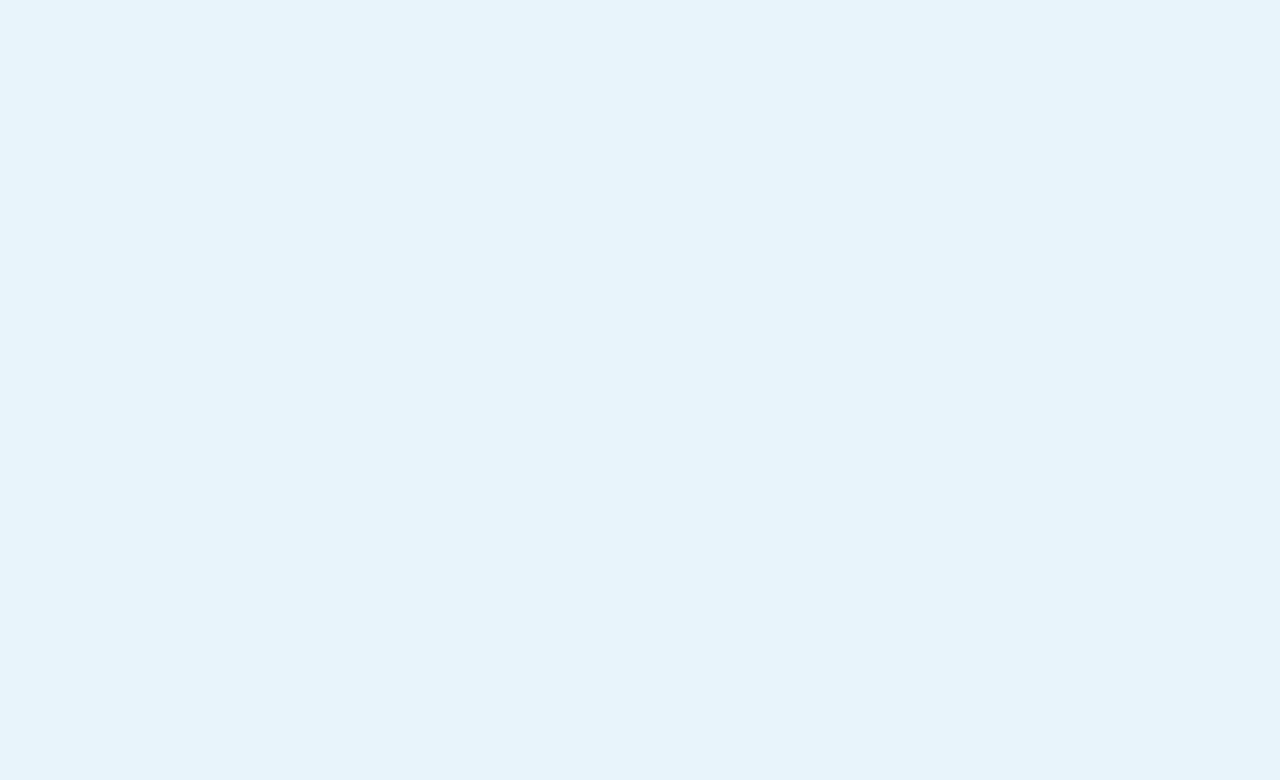
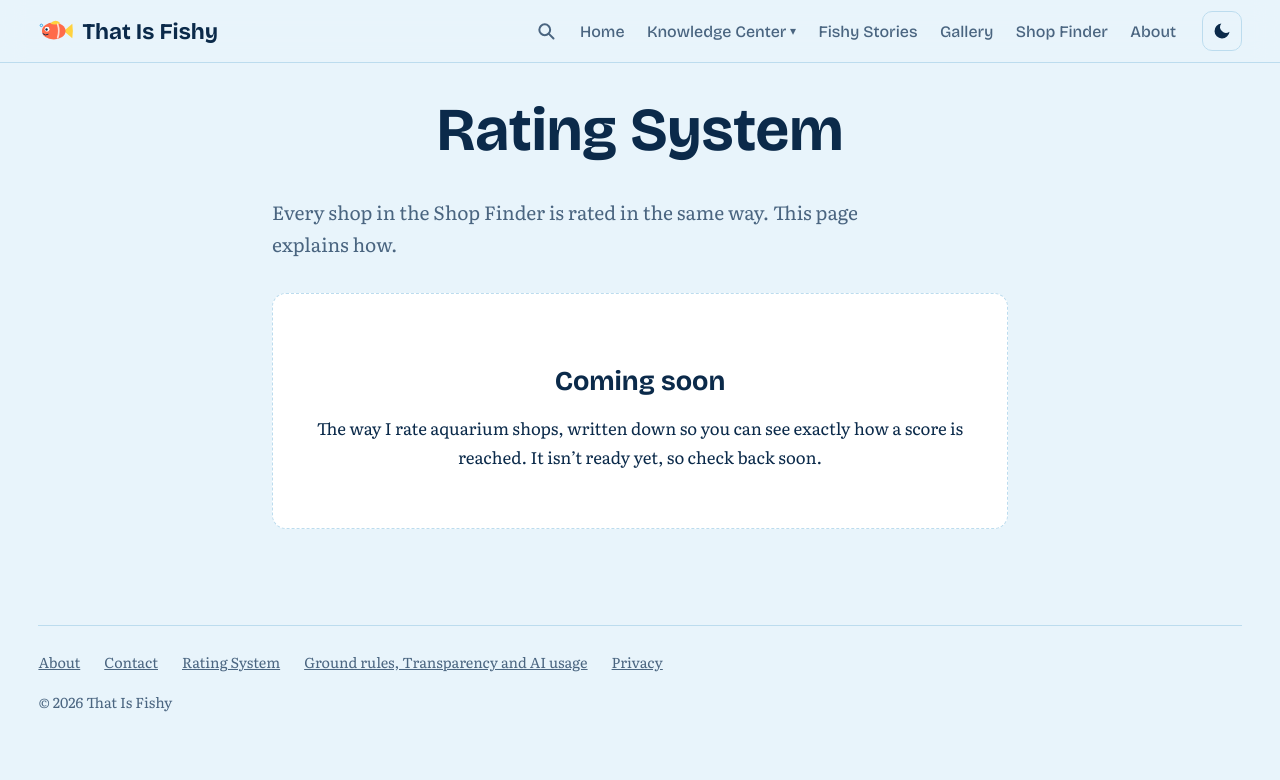
Before and after one commit to ThatIsFishy/thatisfishy, an Astro site: page /rating-system in a window 1280 px wide. Before the commit this address had no page. Built offline with nearby package versions, Linux system fonts and the light colour scheme; Astro itself is replaced by a stand-in of ours.

Commit message:
Add files via upload

```diff
--- a/astro.config.mjs
+++ b/astro.config.mjs
@@ -2,7 +2,7 @@ import { defineConfig } from 'astro/config';
 import sitemap from '@astrojs/sitemap';
 import { unified } from '@astrojs/markdown-remark';
 import remarkPhotos from './src/lib/remark-photos.mjs';
-import { SHOW_SHOPS } from './src/consts.ts';
+import { SHOW_SHOPS, SHOW_RATING } from './src/consts.ts';
 
 export default defineConfig({
   site: 'https://thatisfishy.com',
@@ -12,7 +12,7 @@ export default defineConfig({
   integrations: [
     // If Shop Finder is switched off in src/consts.ts, leave it out of the sitemap too.
     sitemap({
-      filter: (page) => !page.includes('/contact/thanks/') && (SHOW_SHOPS || !page.includes('/shop-finder/')),
+      filter: (page) => !page.includes('/contact/thanks/') && (SHOW_SHOPS || !page.includes('/shop-finder/')) && (SHOW_RATING || !page.includes('/rating-system/')),
     }),
   ],
 });
--- a/src/consts.ts
+++ b/src/consts.ts
@@ -10,6 +10,11 @@ export const START_YEAR = 2026;
 export const SHOW_SHOPS = true;
 // true = the Shop Finder page says "Coming soon" instead of showing the list.
 export const SHOPS_COMING_SOON = true;
+// false = the Rating System page disappears from the footer and the page sends visitors to the home page.
+// BEFORE PUBLISHING: set SHOW_SHOPS and SHOW_RATING to false unless these pages are ready.
+export const SHOW_RATING = true;
+// true = the Rating System page says "Coming soon".
+export const RATING_COMING_SOON = true;
 
 // ----- Gallery -----
 // How many of the newest photos the home page shows (one row of 4).
--- /dev/null
+++ b/src/content/pages/rating-system.md
@@ -0,0 +1,5 @@
+---
+title: "Rating System"
+description: "How shops in the Shop Finder are rated, and what the scores mean."
+---
+Every shop in the Shop Finder is rated in the same way. This page explains how.
--- a/src/layouts/Base.astro
+++ b/src/layouts/Base.astro
@@ -1,7 +1,7 @@
 ---
 import '../styles/global.css';
 import { getCollection } from 'astro:content';
-import { SITE_NAME, SITE_URL, TAGLINE, START_YEAR, SHOW_SHOPS } from '../consts';
+import { SITE_NAME, SITE_URL, TAGLINE, START_YEAR, SHOW_SHOPS, SHOW_RATING } from '../consts';
 import { getLabels, hasLabel, colorOf } from '../lib/content';
 
 // index: put this page in the site search. kind: the small label in search results. image: a picture for the result.
@@ -110,6 +110,7 @@ const active = (href: string) => (href === '/' ? path === '/' : path.startsWith(
       <nav class="footer-links" aria-label="Footer">
         <a href="/about/">About</a>
         <a href="/contact/">Contact</a>
+        {SHOW_RATING && <a href="/rating-system/">Rating System</a>}
         <a href="/ground-rules/">Ground rules, Transparency and AI usage</a>
         <a href="/privacy/">Privacy</a>
       </nav>
--- /dev/null
+++ b/src/pages/rating-system/index.astro
@@ -0,0 +1,23 @@
+---
+import Base from '../../layouts/Base.astro';
+import { getPage } from '../../lib/content';
+import { SHOW_RATING, RATING_COMING_SOON } from '../../consts';
+
+// If the Rating System is switched off in consts.ts, send visitors to the home page.
+if (!SHOW_RATING) return Astro.redirect('/');
+
+const { data, Content } = await getPage('rating-system');
+---
+<Base title={data.title} description={data.description} index={!RATING_COMING_SOON} kind="Page">
+  <div class="column">
+    <h1>{data.title}</h1>
+    <div class="lead"><Content /></div>
+
+    {RATING_COMING_SOON && (
+      <div class="panel coming">
+        <h2>Coming soon</h2>
+        <p>The way I rate aquarium shops, written down so you can see exactly how a score is reached. It isn’t ready yet, so check back soon.</p>
+      </div>
+    )}
+  </div>
+</Base>
--- a/src/pages/shop-finder/index.astro
+++ b/src/pages/shop-finder/index.astro
@@ -2,7 +2,7 @@
 import { getCollection } from 'astro:content';
 import Base from '../../layouts/Base.astro';
 import { getPage } from '../../lib/content';
-import { SHOW_SHOPS, SHOPS_COMING_SOON } from '../../consts';
+import { SHOW_SHOPS, SHOPS_COMING_SOON, SHOW_RATING } from '../../consts';
 
 // If Shop Finder is switched off in consts.ts, send visitors to the home page.
 if (!SHOW_SHOPS) return Astro.redirect('/');
@@ -12,6 +12,7 @@ const types = [...new Set(shops.flatMap((s) => s.data.types))].sort();
 const { data, Content } = await getPage('shops');
 ---
 <Base title={data.title} description={data.description} index={!SHOPS_COMING_SOON} kind="Shop Finder">
+  {SHOW_RATING && <p class="crossref">How do I rate shops? <a href="/rating-system/">See the Rating System →</a></p>}
   <h1>{data.title}</h1>
   <div class="lead"><Content /></div>
 
--- a/src/styles/global.css
+++ b/src/styles/global.css
@@ -434,3 +434,7 @@ header.site { position: relative; z-index: auto; }
 
 /* The search buttons keep a plain frame: colours belong to the Knowledge Center labels */
 .s-filters:not(.kc-filters) .chip { border-width: 1px; }
+
+/* Link at the top of Shop Finder that points to the Rating System */
+.crossref { margin: 0 0 .5rem; text-align: center; font-size: .95rem; color: var(--muted, inherit); }
+.crossref a { font-weight: 600; }
```
